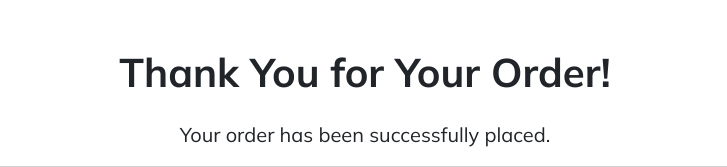
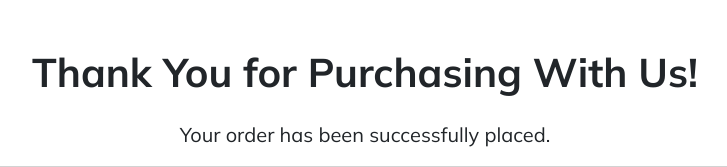
Before and after one commit to sshyamm/BasicApp, a Django app: template coins/templates/thank_you.html in a window 1280 px wide. Shown: the part 59-226 px from the top of the page, without its empty margins (275-1002 px from the left). Run offline with Django 3.2, Linux system fonts and the light colour scheme; the template is opened without the code that fills it, so the values that code supplies are empty; some libraries are stand-ins or nearby versions.

Commit message:
till now

```diff
--- a/coins/templates/thank_you.html
+++ b/coins/templates/thank_you.html
@@ -3,7 +3,7 @@
 {% load bootstrap4 %}
 {% block content %}
 <div class="container mt-5">
-    <h1 class="mb-4 font-weight-bold text-center">Thank You for Your Order!</h1>
+    <h1 class="mb-4 font-weight-bold text-center">Thank You for Purchasing With Us!</h1>
     <p class="lead text-center">Your order has been successfully placed.</p>
     <div class="card">
         <div class="card-body">
```
